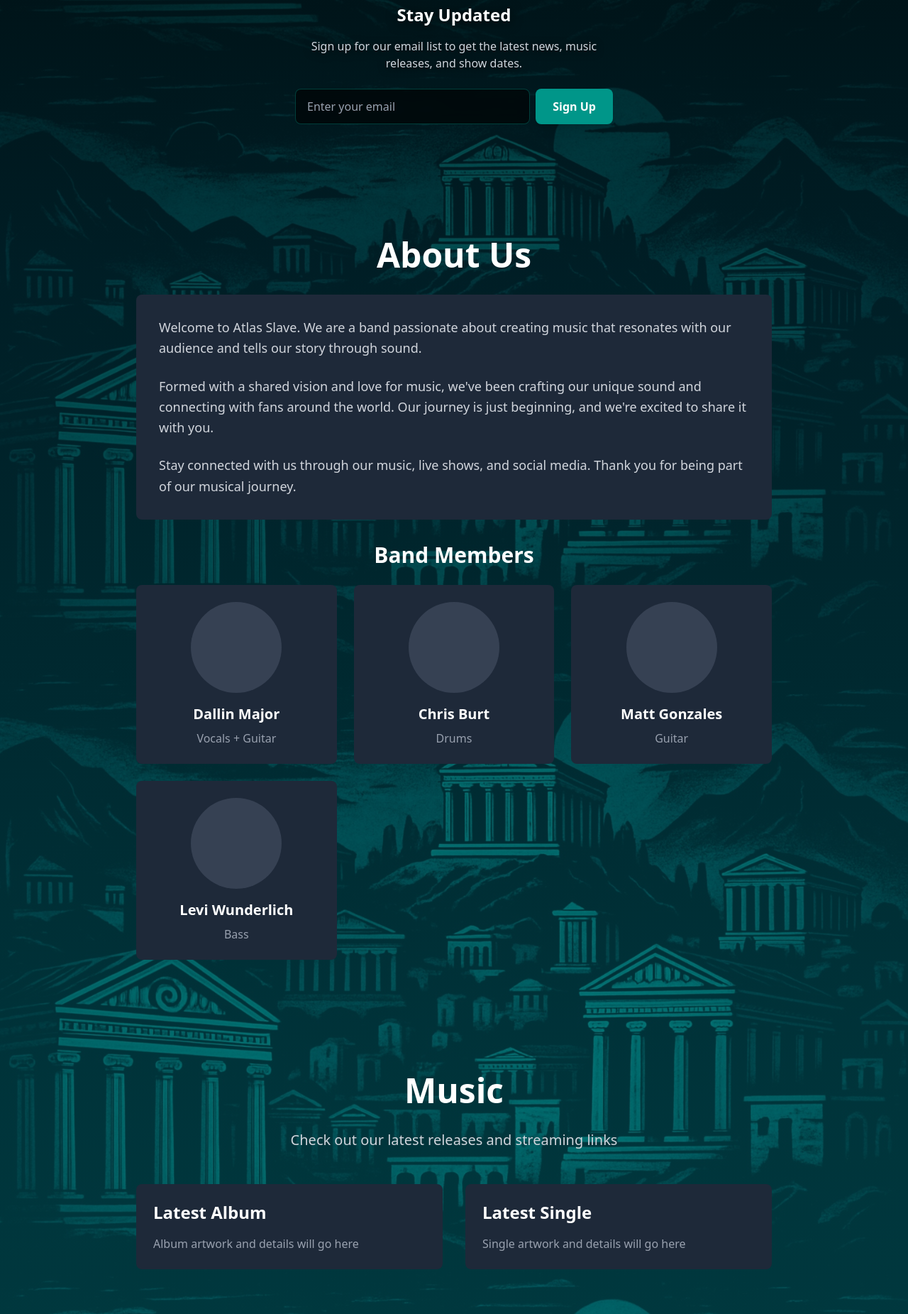
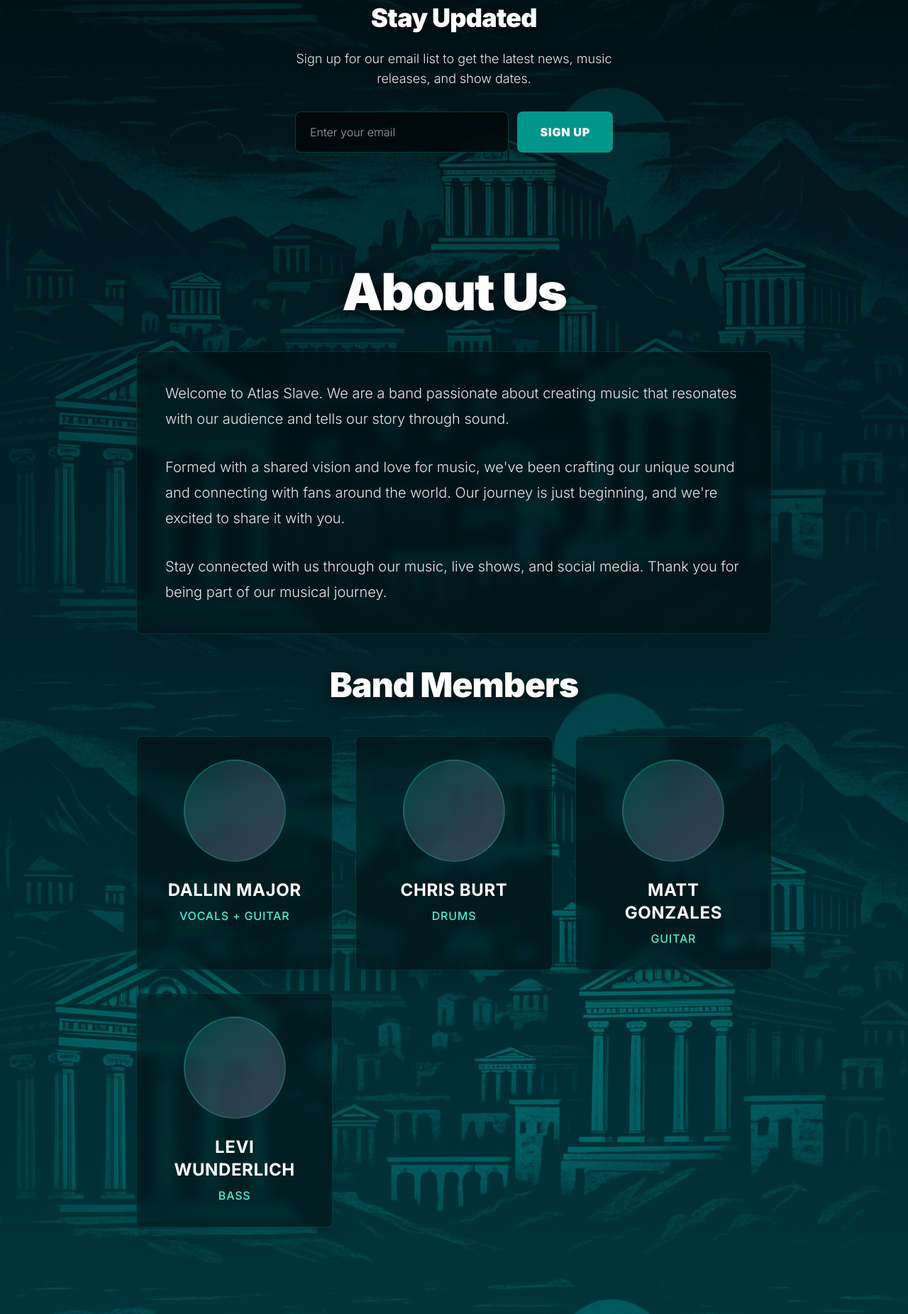
Before and after one commit to dallinmajor/atlas-slave, a React (Vite) app: page / in a window 1280 px wide. Shown: the part 782-2633 px from the top of the page at 71% size. Built offline with nearby package versions, Linux system fonts and the light colour scheme.

Commit message:
ui updates

```diff
--- a/index.html
+++ b/index.html
@@ -4,6 +4,9 @@
     <meta charset="UTF-8" />
     <link rel="icon" type="image/svg+xml" href="/vite.svg" />
     <meta name="viewport" content="width=device-width, initial-scale=1.0" />
+    <link rel="preconnect" href="https://fonts.googleapis.com">
+    <link rel="preconnect" href="https://fonts.gstatic.com" crossorigin>
+    <link href="https://fonts.googleapis.com/css2?family=Inter:wght@300;400;500;600;700;800;900&display=swap" rel="stylesheet">
     <title>Atlas Slave - Band Website</title>
   </head>
   <body>
--- a/src/components/Navbar.tsx
+++ b/src/components/Navbar.tsx
@@ -131,7 +131,7 @@ const Navbar = () => {
           ? 'bg-black/90 backdrop-blur-md border-b border-teal-500/30'
           : 'bg-transparent'
       }`}
-      style={{ fontFamily: 'system-ui, -apple-system, "Helvetica Neue", Arial, sans-serif' }}
+      style={{ fontFamily: '"Inter", system-ui, -apple-system, "Helvetica Neue", Arial, sans-serif' }}
     >
       <div className={`w-full px-4 sm:px-6 md:px-12 transition-all duration-700 ease-in-out ${
         isScrolled
--- a/src/pages/Home.tsx
+++ b/src/pages/Home.tsx
@@ -93,25 +93,27 @@ const Home = () => {
           </div>
 
           {/* Email Signup Form */}
-          <div className="container mx-auto px-4 pb-12 sm:pb-16 md:pb-20">
+          <div className="container mx-auto px-4 pb-12 sm:pb-16 md:pb-20" style={{ fontFamily: '"Inter", system-ui, -apple-system, sans-serif' }}>
             <div className="max-w-md mx-auto">
-              <h2 className="text-xl sm:text-2xl font-semibold mb-3 sm:mb-4 text-center drop-shadow-[0_2px_8px_rgba(0,0,0,0.8)]">Stay Updated</h2>
-              <p className="text-sm sm:text-base text-gray-300 mb-4 sm:mb-6 text-center drop-shadow-[0_2px_6px_rgba(0,0,0,0.8)]">
+              <h2 className="text-2xl sm:text-3xl md:text-4xl font-black mb-4 sm:mb-6 text-center tracking-tight drop-shadow-[0_2px_8px_rgba(0,0,0,0.8)]" style={{ fontWeight: 900, letterSpacing: '-0.02em' }}>Stay Updated</h2>
+              <p className="text-base sm:text-lg text-gray-200 mb-6 sm:mb-8 text-center drop-shadow-[0_2px_6px_rgba(0,0,0,0.8)] font-light">
                 Sign up for our email list to get the latest news, music releases, and show dates.
               </p>
-              <form onSubmit={handleEmailSubmit} className="space-y-3 sm:space-y-4">
-                <div className="flex flex-col sm:flex-row gap-2">
+              <form onSubmit={handleEmailSubmit} className="space-y-4">
+                <div className="flex flex-col sm:flex-row gap-3">
                   <input
                     type="email"
                     value={email}
                     onChange={(e) => setEmail(e.target.value)}
                     placeholder="Enter your email"
                     required
-                    className="flex-1 px-3 sm:px-4 py-2 sm:py-3 text-sm sm:text-base rounded-lg bg-black/60 backdrop-blur-sm text-white placeholder-gray-400 border border-teal-500/30 focus:outline-none focus:ring-2 focus:ring-teal-400 focus:border-teal-400"
+                    className="flex-1 px-4 sm:px-5 py-3 sm:py-4 text-sm sm:text-base rounded-lg bg-black/60 backdrop-blur-sm text-white placeholder-gray-400 border border-teal-500/30 focus:outline-none focus:ring-2 focus:ring-teal-400 focus:border-teal-400 transition-all font-light"
+                    style={{ fontFamily: '"Inter", system-ui, -apple-system, sans-serif' }}
                   />
                   <button
                     type="submit"
-                    className="px-4 sm:px-6 py-2 sm:py-3 text-sm sm:text-base bg-teal-600 hover:bg-teal-500 text-white font-semibold rounded-lg transition-colors shadow-lg"
+                    className="px-6 sm:px-8 py-3 sm:py-4 text-sm sm:text-base bg-teal-600 hover:bg-teal-500 text-white font-black uppercase tracking-wider rounded-lg transition-all duration-300 shadow-lg hover:shadow-teal-500/50"
+                    style={{ fontWeight: 900 }}
                   >
                     Sign Up
                   </button>
@@ -126,34 +128,38 @@ const Home = () => {
       </section>
 
       {/* About Section */}
-      <section id="about" className="min-h-screen py-12 sm:py-16 md:py-20 relative z-10">
+      <section id="about" className="min-h-screen py-12 sm:py-16 md:py-20 relative z-10" style={{ fontFamily: '"Inter", system-ui, -apple-system, sans-serif' }}>
         <div className="container mx-auto px-4">
-          <h1 className="text-3xl sm:text-4xl md:text-5xl font-bold mb-6 sm:mb-8 text-center">About Us</h1>
+          <h1 className="text-4xl sm:text-5xl md:text-6xl lg:text-7xl font-black mb-8 sm:mb-12 text-center tracking-tight drop-shadow-[0_4px_12px_rgba(0,0,0,0.8)]" style={{ fontWeight: 900, letterSpacing: '-0.03em' }}>
+            About Us
+          </h1>
           <div className="max-w-4xl mx-auto">
-            <div className="bg-gray-800 rounded-lg p-4 sm:p-6 md:p-8 mb-6 sm:mb-8">
-              <p className="text-base sm:text-lg text-gray-300 leading-relaxed mb-4 sm:mb-6">
+            <div className="bg-black/40 backdrop-blur-sm border border-teal-500/20 rounded-lg p-6 sm:p-8 md:p-10 mb-8 sm:mb-12 shadow-2xl">
+              <p className="text-base sm:text-lg md:text-xl text-gray-200 leading-relaxed mb-6 sm:mb-8 font-light" style={{ lineHeight: '1.8' }}>
                 Welcome to Atlas Slave. We are a band passionate about creating music that resonates
                 with our audience and tells our story through sound.
               </p>
-              <p className="text-base sm:text-lg text-gray-300 leading-relaxed mb-4 sm:mb-6">
+              <p className="text-base sm:text-lg md:text-xl text-gray-200 leading-relaxed mb-6 sm:mb-8 font-light" style={{ lineHeight: '1.8' }}>
                 Formed with a shared vision and love for music, we've been crafting our unique sound
                 and connecting with fans around the world. Our journey is just beginning, and we're
                 excited to share it with you.
               </p>
-              <p className="text-base sm:text-lg text-gray-300 leading-relaxed">
+              <p className="text-base sm:text-lg md:text-xl text-gray-200 leading-relaxed font-light" style={{ lineHeight: '1.8' }}>
                 Stay connected with us through our music, live shows, and social media. Thank you for
                 being part of our musical journey.
               </p>
             </div>
 
             {/* Band Members Section */}
-            <h2 className="text-2xl sm:text-3xl font-semibold mb-4 sm:mb-6 text-center">Band Members</h2>
-            <div className="grid grid-cols-1 sm:grid-cols-2 lg:grid-cols-3 gap-4 sm:gap-6">
+            <h2 className="text-3xl sm:text-4xl md:text-5xl font-black mb-8 sm:mb-12 text-center tracking-tight drop-shadow-[0_4px_12px_rgba(0,0,0,0.8)]" style={{ fontWeight: 900, letterSpacing: '-0.02em' }}>
+              Band Members
+            </h2>
+            <div className="grid grid-cols-1 sm:grid-cols-2 lg:grid-cols-3 gap-6 sm:gap-8">
               {membersList.map((member) => (
-                <div key={member.name} className="bg-gray-800 rounded-lg p-4 sm:p-6 text-center">
-                  <div className="w-24 h-24 sm:w-32 sm:h-32 bg-gray-700 rounded-full mx-auto mb-3 sm:mb-4"></div>
-                  <h3 className="text-lg sm:text-xl font-semibold mb-1 sm:mb-2">{member.name}</h3>
-                  <p className="text-sm sm:text-base text-gray-400">{member.instrument}</p>
+                <div key={member.name} className="bg-black/40 backdrop-blur-sm border border-teal-500/20 rounded-lg p-6 sm:p-8 text-center hover:border-teal-400/50 transition-all duration-300 shadow-xl">
+                  <div className="w-28 h-28 sm:w-36 sm:h-36 bg-gradient-to-br from-teal-500/20 to-gray-700 rounded-full mx-auto mb-4 sm:mb-6 border-2 border-teal-500/30"></div>
+                  <h3 className="text-xl sm:text-2xl font-bold mb-2 text-white uppercase tracking-wide" style={{ fontWeight: 700 }}>{member.name}</h3>
+                  <p className="text-sm sm:text-base text-teal-300 font-medium uppercase tracking-wider">{member.instrument}</p>
                 </div>
               ))}
             </div>
@@ -162,23 +168,25 @@ const Home = () => {
       </section>
 
       {/* Music Section */}
-      <section id="music" className="min-h-screen py-12 sm:py-16 md:py-20 relative z-10">
+      <section id="music" className="min-h-screen py-12 sm:py-16 md:py-20 relative z-10" style={{ fontFamily: '"Inter", system-ui, -apple-system, sans-serif' }}>
         <div className="container mx-auto px-4">
-          <h1 className="text-3xl sm:text-4xl md:text-5xl font-bold mb-6 sm:mb-8 text-center">Music</h1>
-          <div className="max-w-4xl mx-auto">
-            <p className="text-lg sm:text-xl text-gray-300 text-center mb-8 sm:mb-12">
+          <h1 className="text-4xl sm:text-5xl md:text-6xl lg:text-7xl font-black mb-8 sm:mb-12 text-center tracking-tight drop-shadow-[0_4px_12px_rgba(0,0,0,0.8)]" style={{ fontWeight: 900, letterSpacing: '-0.03em' }}>
+            Music
+          </h1>
+          <div className="max-w-5xl mx-auto">
+            <p className="text-lg sm:text-xl md:text-2xl text-gray-200 text-center mb-12 sm:mb-16 font-light uppercase tracking-wider">
               Check out our latest releases and streaming links
             </p>
 
             {/* Placeholder for music content */}
-            <div className="grid grid-cols-1 md:grid-cols-2 gap-4 sm:gap-6 md:gap-8">
-              <div className="bg-gray-800 rounded-lg p-4 sm:p-6">
-                <h2 className="text-xl sm:text-2xl font-semibold mb-3 sm:mb-4">Latest Album</h2>
-                <p className="text-sm sm:text-base text-gray-400">Album artwork and details will go here</p>
+            <div className="grid grid-cols-1 md:grid-cols-2 gap-6 sm:gap-8 md:gap-10">
+              <div className="bg-black/40 backdrop-blur-sm border border-teal-500/20 rounded-lg p-6 sm:p-8 md:p-10 hover:border-teal-400/50 transition-all duration-300 shadow-2xl group">
+                <h2 className="text-2xl sm:text-3xl md:text-4xl font-black mb-4 sm:mb-6 text-white uppercase tracking-tight" style={{ fontWeight: 900, letterSpacing: '-0.02em' }}>Latest Album</h2>
+                <p className="text-base sm:text-lg text-gray-300 font-light">Album artwork and details will go here</p>
               </div>
-              <div className="bg-gray-800 rounded-lg p-4 sm:p-6">
-                <h2 className="text-xl sm:text-2xl font-semibold mb-3 sm:mb-4">Latest Single</h2>
-                <p className="text-sm sm:text-base text-gray-400">Single artwork and details will go here</p>
+              <div className="bg-black/40 backdrop-blur-sm border border-teal-500/20 rounded-lg p-6 sm:p-8 md:p-10 hover:border-teal-400/50 transition-all duration-300 shadow-2xl group">
+                <h2 className="text-2xl sm:text-3xl md:text-4xl font-black mb-4 sm:mb-6 text-white uppercase tracking-tight" style={{ fontWeight: 900, letterSpacing: '-0.02em' }}>Latest Single</h2>
+                <p className="text-base sm:text-lg text-gray-300 font-light">Single artwork and details will go here</p>
               </div>
             </div>
           </div>
@@ -186,29 +194,31 @@ const Home = () => {
       </section>
 
       {/* Shows Section */}
-      <section id="shows" className="min-h-screen py-12 sm:py-16 md:py-20 relative z-10">
+      <section id="shows" className="min-h-screen py-12 sm:py-16 md:py-20 relative z-10" style={{ fontFamily: '"Inter", system-ui, -apple-system, sans-serif' }}>
         <div className="container mx-auto px-4">
-          <h1 className="text-3xl sm:text-4xl md:text-5xl font-bold mb-6 sm:mb-8 text-center">Upcoming Shows</h1>
+          <h1 className="text-4xl sm:text-5xl md:text-6xl lg:text-7xl font-black mb-8 sm:mb-12 text-center tracking-tight drop-shadow-[0_4px_12px_rgba(0,0,0,0.8)]" style={{ fontWeight: 900, letterSpacing: '-0.03em' }}>
+            Upcoming Shows
+          </h1>
           <div className="max-w-4xl mx-auto">
-            <p className="text-lg sm:text-xl text-gray-300 text-center mb-8 sm:mb-12">
+            <p className="text-lg sm:text-xl md:text-2xl text-gray-200 text-center mb-12 sm:mb-16 font-light uppercase tracking-wider">
               Catch us live at these upcoming events
             </p>
 
             {/* Placeholder for shows */}
-            <div className="space-y-4 sm:space-y-6">
-              <div className="bg-gray-800 rounded-lg p-4 sm:p-6">
-                <div className="flex flex-col md:flex-row justify-between items-start md:items-center">
+            <div className="space-y-6 sm:space-y-8">
+              <div className="bg-black/40 backdrop-blur-sm border border-teal-500/20 rounded-lg p-6 sm:p-8 md:p-10 hover:border-teal-400/50 transition-all duration-300 shadow-2xl">
+                <div className="flex flex-col md:flex-row justify-between items-start md:items-center gap-4">
                   <div>
-                    <h2 className="text-xl sm:text-2xl font-semibold mb-1 sm:mb-2">Venue Name</h2>
-                    <p className="text-sm sm:text-base text-gray-400">City, State</p>
+                    <h2 className="text-2xl sm:text-3xl md:text-4xl font-black mb-2 sm:mb-3 text-white uppercase tracking-tight" style={{ fontWeight: 900, letterSpacing: '-0.02em' }}>Venue Name</h2>
+                    <p className="text-base sm:text-lg text-teal-300 font-medium uppercase tracking-wider">City, State</p>
                   </div>
-                  <div className="mt-3 sm:mt-4 md:mt-0 text-left md:text-right">
-                    <p className="text-lg sm:text-xl font-semibold">Date TBD</p>
-                    <p className="text-sm sm:text-base text-gray-400">Time TBD</p>
+                  <div className="text-left md:text-right">
+                    <p className="text-xl sm:text-2xl md:text-3xl font-black text-white uppercase tracking-tight mb-1" style={{ fontWeight: 900 }}>Date TBD</p>
+                    <p className="text-base sm:text-lg text-gray-300 font-light uppercase tracking-wider">Time TBD</p>
                   </div>
                 </div>
               </div>
-              <p className="text-center text-gray-400 mt-8">
+              <p className="text-center text-gray-300 mt-8 sm:mt-12 text-lg sm:text-xl font-light uppercase tracking-wider">
                 More shows coming soon. Stay tuned!
               </p>
             </div>
@@ -217,17 +227,19 @@ const Home = () => {
       </section>
 
       {/* Contact Section */}
-      <section id="contact" className="min-h-screen py-12 sm:py-16 md:py-20 relative z-10">
+      <section id="contact" className="min-h-screen py-12 sm:py-16 md:py-20 relative z-10" style={{ fontFamily: '"Inter", system-ui, -apple-system, sans-serif' }}>
         <div className="container mx-auto px-4">
-          <h1 className="text-3xl sm:text-4xl md:text-5xl font-bold mb-6 sm:mb-8 text-center">Contact Us</h1>
+          <h1 className="text-4xl sm:text-5xl md:text-6xl lg:text-7xl font-black mb-8 sm:mb-12 text-center tracking-tight drop-shadow-[0_4px_12px_rgba(0,0,0,0.8)]" style={{ fontWeight: 900, letterSpacing: '-0.03em' }}>
+            Contact Us
+          </h1>
           <div className="max-w-2xl mx-auto">
-            <p className="text-lg sm:text-xl text-gray-300 text-center mb-8 sm:mb-12">
+            <p className="text-lg sm:text-xl md:text-2xl text-gray-200 text-center mb-12 sm:mb-16 font-light uppercase tracking-wider">
               Get in touch with us for bookings, collaborations, or just to say hello!
             </p>
 
-            <form onSubmit={handleContactSubmit} className="bg-gray-800 rounded-lg p-4 sm:p-6 md:p-8 space-y-4 sm:space-y-6">
+            <form onSubmit={handleContactSubmit} className="bg-black/40 backdrop-blur-sm border border-teal-500/20 rounded-lg p-6 sm:p-8 md:p-10 space-y-6 sm:space-y-8 shadow-2xl">
               <div>
-                <label htmlFor="name" className="block text-sm font-medium mb-2">
+                <label htmlFor="name" className="block text-sm sm:text-base font-bold mb-3 uppercase tracking-wider text-white" style={{ fontWeight: 700 }}>
                   Name
                 </label>
                 <input
@@ -237,12 +249,13 @@ const Home = () => {
                   value={formData.name}
                   onChange={handleContactChange}
                   required
-                  className="w-full px-3 sm:px-4 py-2 sm:py-3 text-sm sm:text-base rounded-lg bg-gray-900 text-white border border-gray-700 focus:outline-none focus:ring-2 focus:ring-teal-400 focus:border-transparent"
+                  className="w-full px-4 sm:px-5 py-3 sm:py-4 text-sm sm:text-base rounded-lg bg-black/60 backdrop-blur-sm text-white border border-teal-500/30 focus:outline-none focus:ring-2 focus:ring-teal-400 focus:border-teal-400 transition-all font-light"
+                  style={{ fontFamily: '"Inter", system-ui, -apple-system, sans-serif' }}
                 />
               </div>
 
               <div>
-                <label htmlFor="contact-email" className="block text-sm font-medium mb-2">
+                <label htmlFor="contact-email" className="block text-sm sm:text-base font-bold mb-3 uppercase tracking-wider text-white" style={{ fontWeight: 700 }}>
                   Email
                 </label>
                 <input
@@ -252,12 +265,13 @@ const Home = () => {
                   value={formData.email}
                   onChange={handleContactChange}
                   required
-                  className="w-full px-3 sm:px-4 py-2 sm:py-3 text-sm sm:text-base rounded-lg bg-gray-900 text-white border border-gray-700 focus:outline-none focus:ring-2 focus:ring-teal-400 focus:border-transparent"
+                  className="w-full px-4 sm:px-5 py-3 sm:py-4 text-sm sm:text-base rounded-lg bg-black/60 backdrop-blur-sm text-white border border-teal-500/30 focus:outline-none focus:ring-2 focus:ring-teal-400 focus:border-teal-400 transition-all font-light"
+                  style={{ fontFamily: '"Inter", system-ui, -apple-system, sans-serif' }}
                 />
               </div>
 
               <div>
-                <label htmlFor="message" className="block text-sm font-medium mb-2">
+                <label htmlFor="message" className="block text-sm sm:text-base font-bold mb-3 uppercase tracking-wider text-white" style={{ fontWeight: 700 }}>
                   Message
                 </label>
                 <textarea
@@ -267,24 +281,67 @@ const Home = () => {
                   onChange={handleContactChange}
                   required
                   rows={6}
-                  className="w-full px-3 sm:px-4 py-2 sm:py-3 text-sm sm:text-base rounded-lg bg-gray-900 text-white border border-gray-700 focus:outline-none focus:ring-2 focus:ring-teal-400 focus:border-transparent resize-none"
+                  className="w-full px-4 sm:px-5 py-3 sm:py-4 text-sm sm:text-base rounded-lg bg-black/60 backdrop-blur-sm text-white border border-teal-500/30 focus:outline-none focus:ring-2 focus:ring-teal-400 focus:border-teal-400 resize-none transition-all font-light"
+                  style={{ fontFamily: '"Inter", system-ui, -apple-system, sans-serif' }}
                 />
               </div>
 
               <button
                 type="submit"
-                className="w-full px-6 py-3 text-sm sm:text-base bg-teal-600 hover:bg-teal-500 text-white font-semibold rounded-lg transition-colors"
+                className="w-full px-6 sm:px-8 py-4 sm:py-5 text-base sm:text-lg bg-teal-600 hover:bg-teal-500 text-white font-black uppercase tracking-wider rounded-lg transition-all duration-300 shadow-lg hover:shadow-teal-500/50"
+                style={{ fontWeight: 900 }}
               >
                 Send Message
               </button>
 
               {contactSubmitted && (
-                <p className="text-teal-400 text-center">Thanks for your message! We'll get back to you soon.</p>
+                <p className="text-teal-400 text-center text-base sm:text-lg font-medium uppercase tracking-wider">Thanks for your message! We'll get back to you soon.</p>
               )}
             </form>
           </div>
         </div>
       </section>
+
+      {/* Footer */}
+      <footer className="relative z-10 border-t border-teal-500/20 bg-black/40 backdrop-blur-sm" style={{ fontFamily: '"Inter", system-ui, -apple-system, sans-serif' }}>
+        <div className="container mx-auto px-4 py-4 sm:py-6">
+          <div className="max-w-6xl mx-auto">
+            <div className="flex flex-col md:flex-row justify-between items-center gap-4">
+              <div className="text-center md:text-left">
+                <p className="text-xs sm:text-sm text-gray-300 font-light uppercase tracking-wider">
+                  © {new Date().getFullYear()} Atlas Slave. All rights reserved.
+                </p>
+              </div>
+              <div className="flex items-center gap-4 sm:gap-6">
+                <a
+                  href="https://www.tiktok.com"
+                  target="_blank"
+                  rel="noopener noreferrer"
+                  className="text-gray-300 hover:text-teal-400 transition-colors text-xs sm:text-sm font-medium uppercase tracking-wider"
+                >
+                  TikTok
+                </a>
+                <a
+                  href="https://www.instagram.com"
+                  target="_blank"
+                  rel="noopener noreferrer"
+                  className="text-gray-300 hover:text-teal-400 transition-colors text-xs sm:text-sm font-medium uppercase tracking-wider"
+                >
+                  Instagram
+                </a>
+                <a
+                  href="https://www.youtube.com"
+                  target="_blank"
+                  rel="noopener noreferrer"
+                  className="text-gray-300 hover:text-teal-400 transition-colors text-xs sm:text-sm font-medium uppercase tracking-wider"
+                >
+                  YouTube
+                </a>
+              </div>
+            </div>
+          </div>
+        </div>
+      </footer>
     </div>
   );
 };
```
